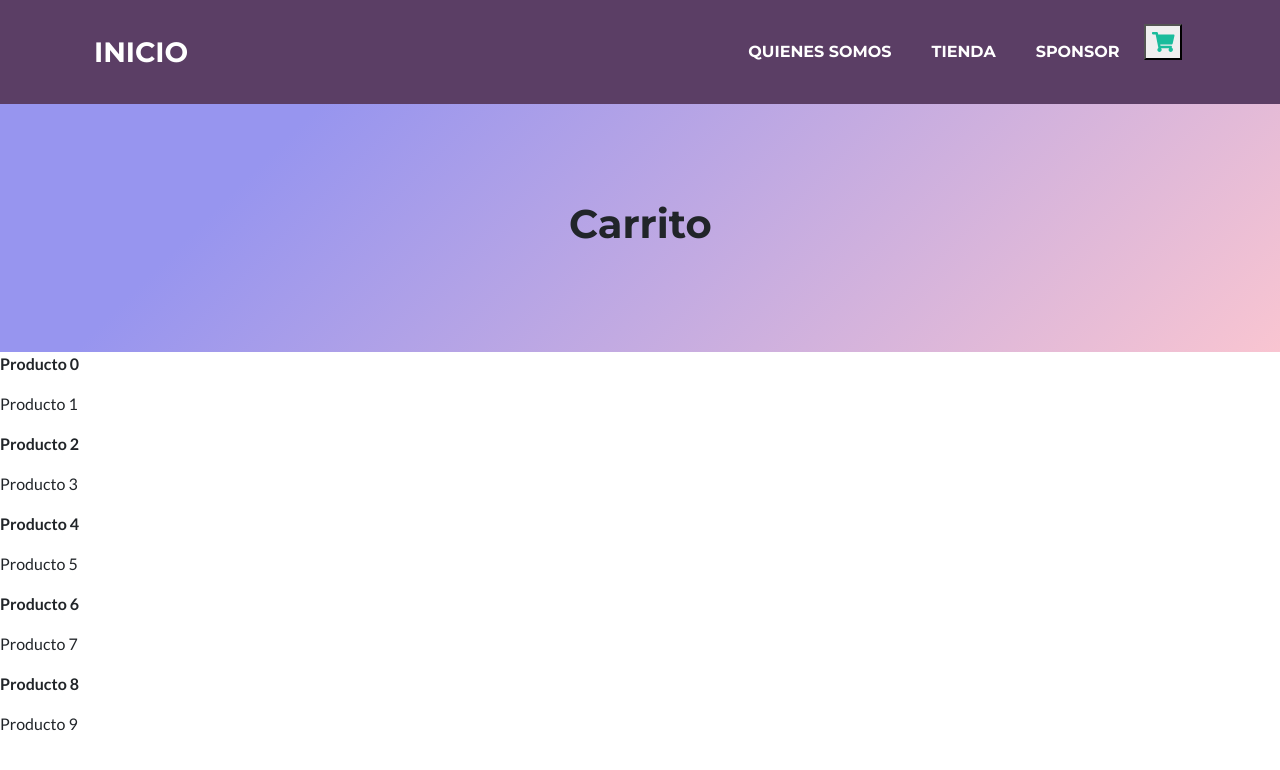
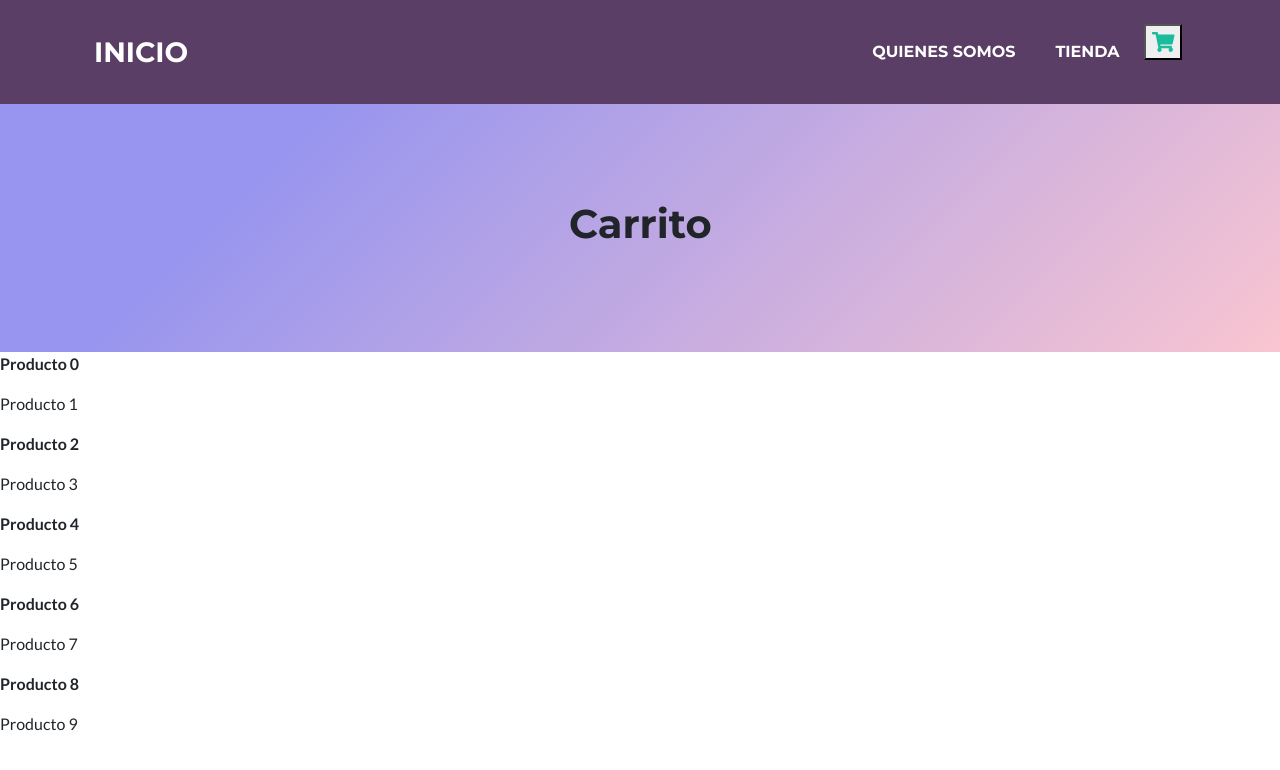
Before and after one commit to AgostinaBatiston/tuggy, a website: page carrito.html in a window 1280 px wide. Drawn offline with nearby package versions, Linux system fonts and the light colour scheme.

Commit message:
Borre sponsor.html

```diff
--- a/carrito.html
+++ b/carrito.html
@@ -36,7 +36,6 @@
                     <ul class="navbar-nav ml-auto">
                         <li class="nav-item mx-0 mx-lg-1"><a class="nav-link py-3 px-0 px-lg-3 rounded js-scroll-trigger" href="#QuienesSomos">Quienes somos</a></li>
                         <li class="nav-item mx-0 mx-lg-1"><a class="nav-link py-3 px-0 px-lg-3 rounded js-scroll-trigger" href="tienda.html">Tienda</a></li>
-                        <li class="nav-item mx-0 mx-lg-1"><a class="nav-link py-3 px-0 px-lg-3" href="sponsor.html">Sponsor</a></li>
 
                         <li class="nav-item mx-0 mx-lg-1">
                             <button style="font-size:20px">
```
Also changed, not shown: index.html (+0 -1 lines), tienda.html (+0 -1 lines).
